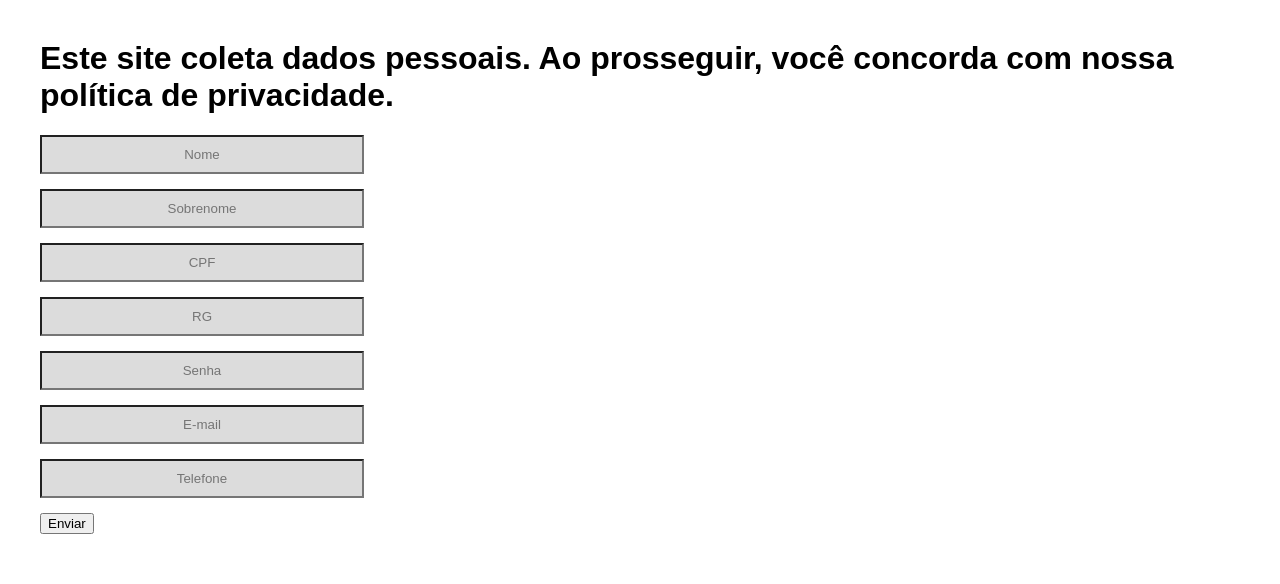
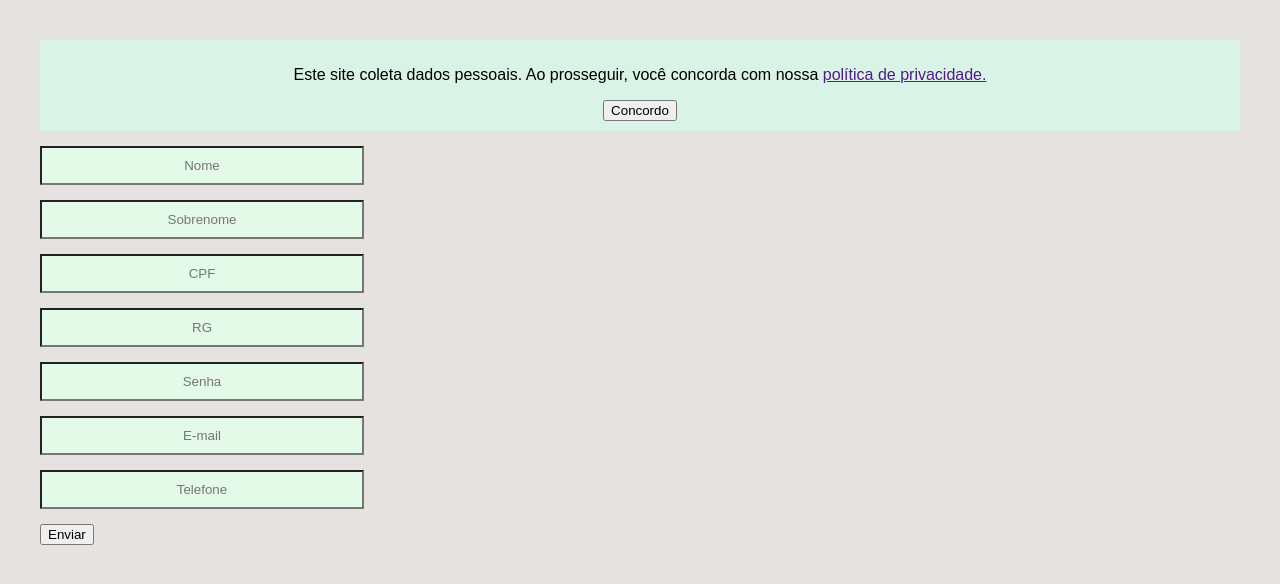
Before and after one commit to renannber/Snowden, a plain HTML site: page index.html in a window 1280 px wide. Drawn offline with Linux system fonts and the light colour scheme.

Commit message:
Adicionado as cores no fundo e nos campos de preenchimentos de dados.

```diff
--- a/index.html
+++ b/index.html
@@ -8,9 +8,9 @@
 </head>
 <body>
     <!--banner visivel para o usuario-->
-    <div id="bannerPrivacidade">
-      <h1>Este site coleta dados pessoais.
-      Ao prosseguir, você concorda com nossa política de privacidade.</h1>
+    <div class="bannerPrivacidade">
+        <p>Este site coleta dados pessoais. Ao prosseguir, você concorda com nossa <a href="">política de privacidade.</a></p>
+        <button onclick="">Concordo</button>
     </div>
     <!--Usando o form para fazer um formulário-->
 
--- a/main.css
+++ b/main.css
@@ -1,18 +1,20 @@
 body{
+    background-color: rgb(230, 226, 223);
     font-family: Arial, Helvetica, sans-serif;
     margin: 40px;
 }
 
 .bannerPrivacidade{
-    background-color: rgb(66, 152, 112);
+    background-color: rgb(217, 243, 231);
     padding:10px;
     text-align: center;
     border: 1px;
     margin-bottom: 15px;
 
 }
+
 form input {
-    background-color: gainsboro;
+    background-color: rgb(228, 250, 232);
     display: block;
     margin-bottom: 15px;
     width: 300px;
```
